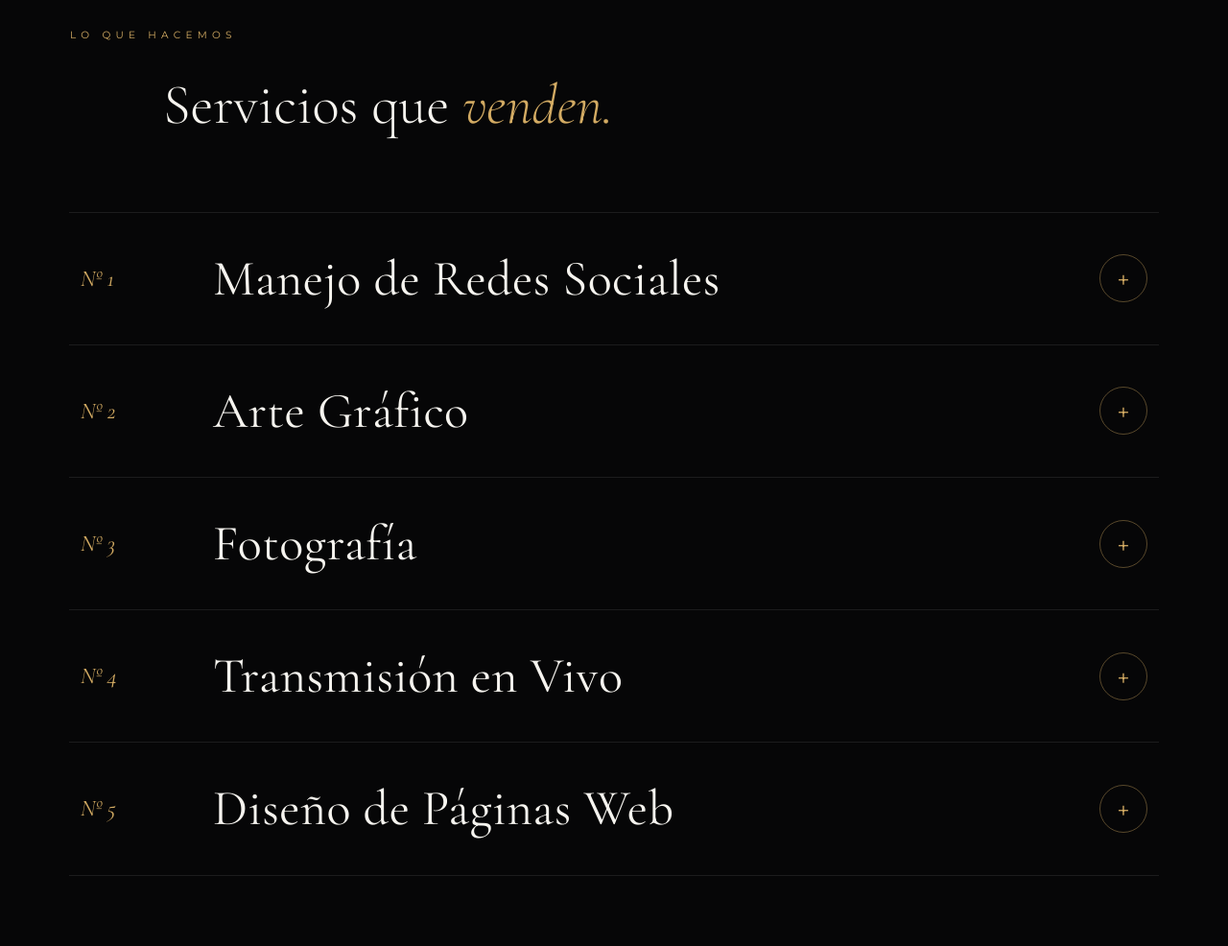
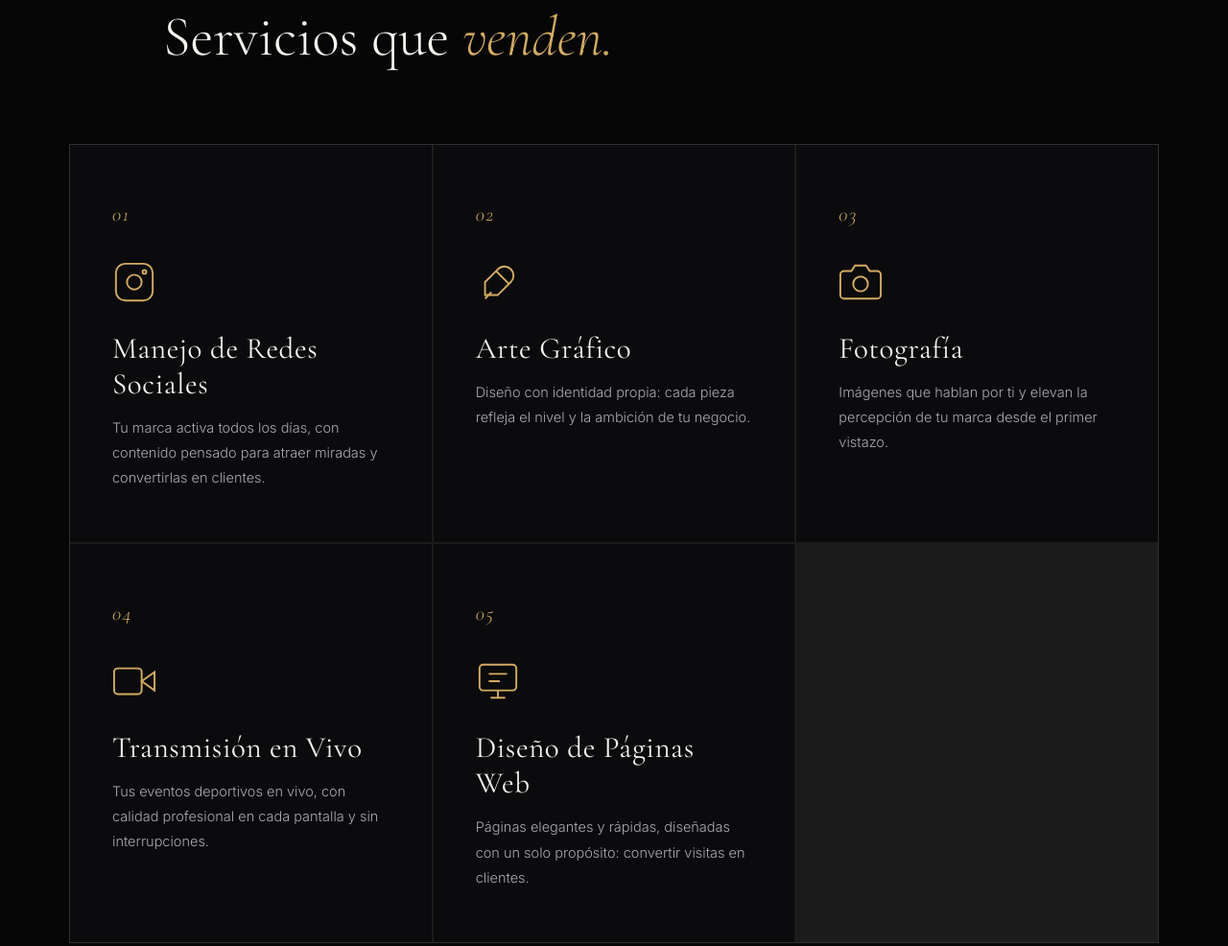
Before and after one commit to elevatecreativepr/elevatecreativepr.github.io, a plain HTML site: page index.html in a window 1280 px wide. Shown: the part 1814-2800 px from the top of the page at 96% size. Drawn offline with nearby package versions, Linux system fonts and the light colour scheme.

Commit message:
Publicar index.html

```diff
--- a/index.html
+++ b/index.html
@@ -40,8 +40,8 @@ nav.scrolled{background:rgba(6,6,7,.78);backdrop-filter:blur(16px);-webkit-backd
 @keyframes breathe{0%,100%{opacity:.75;transform:translate(-50%,-55%) scale(1)}50%{opacity:1;transform:translate(-50%,-55%) scale(1.06)}}
 .logo-stage img{width:min(600px,84vw);height:auto;display:block;position:relative;z-index:1;animation:floaty 7s ease-in-out infinite;filter:drop-shadow(0 18px 60px rgba(0,0,0,.7)) drop-shadow(0 0 70px rgba(211,171,99,.16))}
 @keyframes floaty{0%,100%{transform:translateY(0)}50%{transform:translateY(-10px)}}
-.logo-stage::after{content:"";position:absolute;inset:-6% -10%;z-index:2;background:linear-gradient(105deg,transparent 42%,rgba(255,240,210,.16) 50%,transparent 58%);background-size:300% 100%;mix-blend-mode:screen;animation:sheen 7s ease-in-out infinite;pointer-events:none}
-@keyframes sheen{0%{background-position:130% 0}60%,100%{background-position:-130% 0}}
+.logo-stage::after{content:"";position:absolute;inset:-30%;z-index:2;background:radial-gradient(ellipse 42% 36% at 50% 50%,rgba(255,240,210,.13),transparent 70%);filter:blur(28px);mix-blend-mode:screen;animation:drift 9s ease-in-out infinite;pointer-events:none}
+@keyframes drift{0%,100%{transform:translate(-14%,4%)}50%{transform:translate(14%,-4%)}}
 .hero-div{display:flex;align-items:center;gap:18px;margin:34px 0 30px;z-index:2}
 .hero-div::before,.hero-div::after{content:"";width:min(120px,20vw);height:1px;background:linear-gradient(90deg,transparent,rgba(211,171,99,.7))}
 .hero-div::after{background:linear-gradient(90deg,rgba(211,171,99,.7),transparent)}
@@ -56,28 +56,21 @@ nav.scrolled{background:rgba(6,6,7,.78);backdrop-filter:blur(16px);-webkit-backd
 .btn.solid:hover{background:var(--gold-soft)}
 .scroll-hint{position:absolute;bottom:30px;left:50%;transform:translateX(-50%);color:var(--dim);font-size:10px;letter-spacing:.4em;font-family:'Montserrat';z-index:2;animation:bob 2.8s ease-in-out infinite}
 @keyframes bob{0%,100%{transform:translate(-50%,0)}50%{transform:translate(-50%,10px)}}
-/* ---------- marquee ---------- */
-.marquee{border-top:1px solid var(--line);border-bottom:1px solid var(--line);padding:20px 0;overflow:hidden;white-space:nowrap;background:#08080a}
-.marquee span{display:inline-block;font-family:'Montserrat';font-weight:200;letter-spacing:.4em;font-size:12px;color:var(--dim);padding:0 30px}
-.marquee span i{font-style:normal;color:var(--gold);padding-right:60px;font-size:10px}
 /* ---------- manifiesto ---------- */
 #manifiesto{text-align:center}
 .kicker{font-size:10.5px;letter-spacing:.5em;color:var(--gold);font-family:'Montserrat';font-weight:400;margin-bottom:28px;text-indent:.1em}
 .big{font-family:'Cormorant Garamond',serif;font-weight:300;font-size:clamp(38px,5.6vw,74px);line-height:1.18;max-width:940px;margin:0 auto}
 .big em{font-style:italic;color:var(--gold)}
 #manifiesto p{max-width:620px;margin:34px auto 0;color:var(--gray);font-size:16.5px}
-/* ---------- servicios: filas elegantes ---------- */
-.svc-list{margin-top:76px;border-top:1px solid var(--line);text-align:left}
-.svc{border-bottom:1px solid var(--line)}
-.svc-head{width:100%;background:none;border:none;color:var(--white);display:grid;grid-template-columns:110px 1fr auto;gap:28px;align-items:center;padding:40px 12px;cursor:pointer;text-align:left;font-family:inherit;transition:.35s}
-.svc-head:hover{padding-left:26px}
-.svc-head .n{font-family:'Cormorant Garamond',serif;font-style:italic;font-size:24px;color:var(--gold)}
-.svc-head h3{font-family:'Cormorant Garamond',serif;font-weight:400;font-size:clamp(30px,4.2vw,52px);letter-spacing:.01em;line-height:1.1;transition:.35s}
-.svc-head:hover h3{color:var(--gold-soft)}
-.svc-head .pm{width:50px;height:50px;border:1px solid rgba(211,171,99,.4);border-radius:50%;display:flex;align-items:center;justify-content:center;color:var(--gold);font-size:22px;font-weight:200;transition:.4s;flex-shrink:0}
-.svc.open .pm{transform:rotate(45deg);background:var(--gold);color:#060607;border-color:var(--gold)}
-.svc-body{max-height:0;overflow:hidden;transition:max-height .6s cubic-bezier(.2,.6,.2,1)}
-.svc-body-in{padding:0 12px 46px 138px;color:var(--gray);max-width:680px;font-size:16.5px}
+/* ---------- servicios: tarjetas ---------- */
+.svc-grid{display:grid;grid-template-columns:repeat(auto-fit,minmax(300px,1fr));gap:2px;background:var(--line);border:1px solid var(--line);margin-top:76px}
+.svc-card{background:var(--ink);padding:54px 44px;position:relative;transition:background .4s;overflow:hidden}
+.svc-card:hover{background:#131316}
+.svc-card .num{font-family:'Cormorant Garamond',serif;font-style:italic;font-size:21px;color:var(--gold);display:block;margin-bottom:28px;letter-spacing:.08em}
+.svc-card svg{width:46px;height:46px;stroke:var(--gold);fill:none;stroke-width:1;margin-bottom:28px;display:block;transition:transform .4s}
+.svc-card:hover svg{transform:translateY(-5px)}
+.svc-card h3{font-family:'Cormorant Garamond',serif;font-size:31px;font-weight:400;margin-bottom:14px;letter-spacing:.02em;line-height:1.2}
+.svc-card p{color:var(--gray);font-size:14.5px;max-width:300px}
 /* ---------- portafolio ---------- */
 #portafolio{background:#08080a}
 .acc{border-top:1px solid var(--line);margin-top:70px}
@@ -121,6 +114,7 @@ nav.scrolled{background:rgba(6,6,7,.78);backdrop-filter:blur(16px);-webkit-backd
 .pring svg{width:48px;height:48px;stroke:rgba(211,171,99,.65);fill:none;stroke-width:1}
 .pring img.photo{width:100%;height:100%;object-fit:cover;display:block}
 .member h3{font-family:'Montserrat';font-size:13px;font-weight:400;letter-spacing:.28em;margin-bottom:12px}
+.member .pname{font-family:'Cormorant Garamond',serif;font-size:27px;font-weight:400;color:var(--white);margin-bottom:12px;letter-spacing:.02em}
 .member .soon{color:var(--dim);font-size:10px;letter-spacing:.32em;font-family:'Montserrat';font-weight:300}
 .member .ver{margin-top:18px;font-size:10px;letter-spacing:.32em;color:var(--gold);font-family:'Montserrat';font-weight:400;opacity:.8}
 /* ---------- proceso ---------- */
@@ -171,8 +165,6 @@ footer p{color:var(--dim);font-size:12px;letter-spacing:.08em}
 @media(max-width:860px){
   .nav-links{display:none}
   section{padding:100px 0}
-  .svc-body-in{padding-left:12px}
-  .svc-head{grid-template-columns:70px 1fr auto;gap:18px}
 }
 </style>
 </head>
@@ -205,8 +197,6 @@ footer p{color:var(--dim);font-size:12px;letter-spacing:.08em}
   <div class="scroll-hint">DESLIZA</div>
 </header>
 
-<div class="marquee"><span>REDES SOCIALES <i>◆</i> ARTE GRÁFICO <i>◆</i> FOTOGRAFÍA <i>◆</i> TRANSMISIÓN EN VIVO <i>◆</i> DISEÑO WEB <i>◆</i> REDES SOCIALES <i>◆</i> ARTE GRÁFICO <i>◆</i> FOTOGRAFÍA <i>◆</i> TRANSMISIÓN EN VIVO <i>◆</i> DISEÑO WEB <i>◆</i></span></div>
-
 <section id="manifiesto">
   <div class="wrap">
     <div class="kicker rv">NUESTRA PROMESA</div>
@@ -219,12 +209,32 @@ footer p{color:var(--dim);font-size:12px;letter-spacing:.08em}
   <div class="wrap">
     <div class="kicker rv">LO QUE HACEMOS</div>
     <div class="big rv" style="font-size:clamp(34px,4.6vw,60px)">Servicios que <em>venden.</em></div>
-    <div class="svc-list rv">
-      <div class="svc"><button class="svc-head"><span class="n">Nº 1</span><h3>Manejo de Redes Sociales</h3><span class="pm">+</span></button><div class="svc-body"><div class="svc-body-in">Tu marca activa todos los días, con contenido pensado para atraer miradas y convertirlas en clientes.</div></div></div>
-      <div class="svc"><button class="svc-head"><span class="n">Nº 2</span><h3>Arte Gráfico</h3><span class="pm">+</span></button><div class="svc-body"><div class="svc-body-in">Diseño con identidad propia: cada pieza refleja el nivel y la ambición de tu negocio.</div></div></div>
-      <div class="svc"><button class="svc-head"><span class="n">Nº 3</span><h3>Fotografía</h3><span class="pm">+</span></button><div class="svc-body"><div class="svc-body-in">Imágenes que hablan por ti y elevan la percepción de tu marca desde el primer vistazo.</div></div></div>
-      <div class="svc"><button class="svc-head"><span class="n">Nº 4</span><h3>Transmisión en Vivo</h3><span class="pm">+</span></button><div class="svc-body"><div class="svc-body-in">Tus eventos deportivos en vivo, con calidad profesional en cada pantalla y sin interrupciones.</div></div></div>
-      <div class="svc"><button class="svc-head"><span class="n">Nº 5</span><h3>Diseño de Páginas Web</h3><span class="pm">+</span></button><div class="svc-body"><div class="svc-body-in">Páginas elegantes y rápidas, diseñadas con un solo propósito: convertir visitas en clientes.</div></div></div>
+    <div class="svc-grid rv">
+      <div class="svc-card"><span class="num">01</span>
+        <svg viewBox="0 0 24 24"><path d="M17 2H7a5 5 0 0 0-5 5v10a5 5 0 0 0 5 5h10a5 5 0 0 0 5-5V7a5 5 0 0 0-5-5z"/><circle cx="12" cy="12" r="4"/><circle cx="17.5" cy="6.5" r="1"/></svg>
+        <h3>Manejo de Redes Sociales</h3>
+        <p>Tu marca activa todos los días, con contenido pensado para atraer miradas y convertirlas en clientes.</p>
+      </div>
+      <div class="svc-card"><span class="num">02</span>
+        <svg viewBox="0 0 24 24"><path d="M12 19l7-7a4.95 4.95 0 1 0-7-7l-7 7v7h7z"/><path d="M18 13l-7-7"/><path d="M5 21l3.5-3.5"/></svg>
+        <h3>Arte Gráfico</h3>
+        <p>Diseño con identidad propia: cada pieza refleja el nivel y la ambición de tu negocio.</p>
+      </div>
+      <div class="svc-card"><span class="num">03</span>
+        <svg viewBox="0 0 24 24"><path d="M23 19a2 2 0 0 1-2 2H3a2 2 0 0 1-2-2V8a2 2 0 0 1 2-2h4l2-3h6l2 3h4a2 2 0 0 1 2 2z"/><circle cx="12" cy="13" r="4"/></svg>
+        <h3>Fotografía</h3>
+        <p>Imágenes que hablan por ti y elevan la percepción de tu marca desde el primer vistazo.</p>
+      </div>
+      <div class="svc-card"><span class="num">04</span>
+        <svg viewBox="0 0 24 24"><polygon points="23 7 16 12 23 17 23 7"/><rect x="1" y="5" width="15" height="14" rx="2"/></svg>
+        <h3>Transmisión en Vivo</h3>
+        <p>Tus eventos deportivos en vivo, con calidad profesional en cada pantalla y sin interrupciones.</p>
+      </div>
+      <div class="svc-card"><span class="num">05</span>
+        <svg viewBox="0 0 24 24"><rect x="2" y="3" width="20" height="14" rx="2"/><path d="M8 21h8M12 17v4M7 8h10M7 12h6"/></svg>
+        <h3>Diseño de Páginas Web</h3>
+        <p>Páginas elegantes y rápidas, diseñadas con un solo propósito: convertir visitas en clientes.</p>
+      </div>
     </div>
   </div>
 </section>
@@ -282,18 +292,21 @@ footer p{color:var(--dim);font-size:12px;letter-spacing:.08em}
       <div class="member rv" data-key="redes">
         <div class="pring"><svg viewBox="0 0 24 24"><circle cx="12" cy="8" r="4"/><path d="M4 21c0-4 3.6-6.5 8-6.5s8 2.5 8 6.5"/></svg></div>
         <h3>MANEJO DE REDES</h3>
+        <div class="pname">Jonathan Rivera</div>
         <div class="soon">FOTO PRÓXIMAMENTE</div>
         <div class="ver">VER BIOGRAFÍA</div>
       </div>
       <div class="member rv" data-key="diseno">
         <div class="pring"><svg viewBox="0 0 24 24"><circle cx="12" cy="8" r="4"/><path d="M4 21c0-4 3.6-6.5 8-6.5s8 2.5 8 6.5"/></svg></div>
         <h3>DISEÑO GRÁFICO</h3>
+        <div class="pname">Joshua Ortiz</div>
         <div class="soon">FOTO PRÓXIMAMENTE</div>
         <div class="ver">VER BIOGRAFÍA</div>
       </div>
       <div class="member rv" data-key="web">
         <div class="pring"><svg viewBox="0 0 24 24"><circle cx="12" cy="8" r="4"/><path d="M4 21c0-4 3.6-6.5 8-6.5s8 2.5 8 6.5"/></svg></div>
         <h3>DISEÑO DE WEB</h3>
+        <div class="pname">Ángel Rivera</div>
         <div class="soon">FOTO PRÓXIMAMENTE</div>
         <div class="ver">VER BIOGRAFÍA</div>
       </div>
@@ -369,13 +382,13 @@ window.addEventListener('scroll',function(){nav.classList.toggle('scrolled',wind
 var io=new IntersectionObserver(function(es){es.forEach(function(e){if(e.isIntersecting){e.target.classList.add('on');io.unobserve(e.target)}})},{threshold:.1});
 document.querySelectorAll('.rv').forEach(function(el){io.observe(el)});
 /* acordeones: servicios y portafolio */
-document.querySelectorAll('.svc-head').forEach(function(h){h.addEventListener('click',function(){var item=h.closest('.svc'),body=item.querySelector('.svc-body'),was=item.classList.contains('open');document.querySelectorAll('.svc.open').forEach(function(o){o.classList.remove('open');o.querySelector('.svc-body').style.maxHeight=null});if(!was){item.classList.add('open');body.style.maxHeight=body.scrollHeight+'px'}})});
+
 document.querySelectorAll('.acc-head').forEach(function(h){h.addEventListener('click',function(){var item=h.closest('.acc-item'),body=item.querySelector('.acc-body'),was=item.classList.contains('open');document.querySelectorAll('.acc-item.open').forEach(function(o){o.classList.remove('open');o.querySelector('.acc-body').style.maxHeight=null});if(!was){item.classList.add('open');body.style.maxHeight=body.scrollHeight+'px'}})});
 /* Biografías del equipo: se editan aquí (nombre + bio) cuando estén listas */
 var BIOS={
-  redes:{rol:'MANEJO DE REDES',nombre:'',bio:'Biografía próximamente.'},
-  diseno:{rol:'DISEÑO GRÁFICO',nombre:'',bio:'Biografía próximamente.'},
-  web:{rol:'DISEÑO DE WEB',nombre:'',bio:'Biografía próximamente.'}
+  redes:{rol:'MANEJO DE REDES',nombre:'Jonathan Rivera',bio:'Biografía próximamente.'},
+  diseno:{rol:'DISEÑO GRÁFICO',nombre:'Joshua Ortiz',bio:'Biografía próximamente.'},
+  web:{rol:'DISEÑO DE WEB',nombre:'Ángel Rivera',bio:'Biografía próximamente.'}
 };
 var bioModal=document.getElementById('bioModal');
 document.querySelectorAll('.member').forEach(function(m){m.addEventListener('click',function(){var b=BIOS[m.dataset.key];if(!b)return;document.getElementById('bioPhoto').innerHTML=m.querySelector('.pring').innerHTML;document.getElementById('bioRole').textContent=b.rol;document.getElementById('bioName').textContent=b.nombre||'';document.getElementById('bioText').textContent=b.bio;bioModal.classList.add('show');bioModal.setAttribute('aria-hidden','false');document.body.style.overflow='hidden'})});
```
